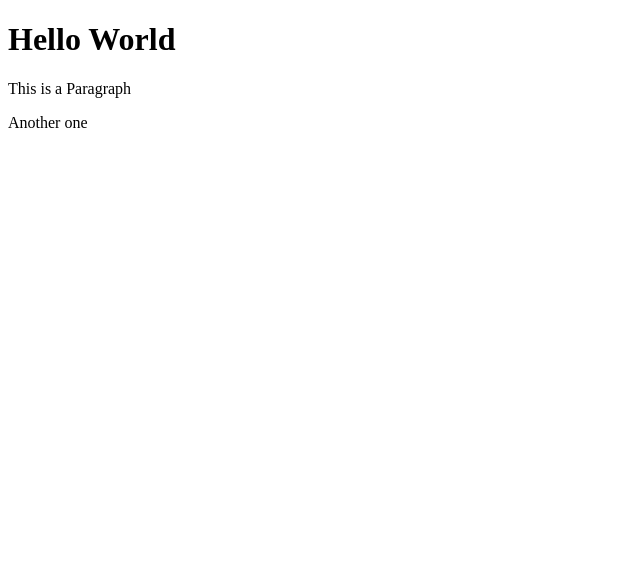
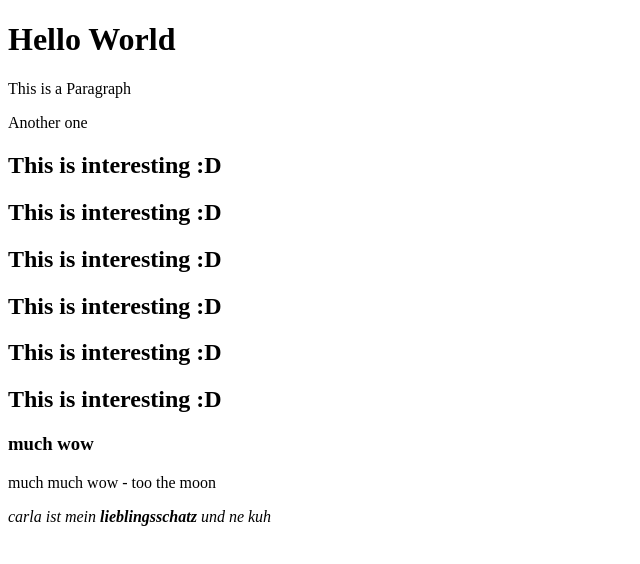
Before and after one commit to justalittlemoh/git-test, a website: page index.html in a window 1280 px wide. Shown: the whole page, without its empty margins (0-640 px from the left). Drawn offline with Linux system fonts and the light colour scheme.

Commit message:
Using NPM

```diff
--- a/index.html
+++ b/index.html
@@ -4,6 +4,16 @@
         <h1>Hello World</h1>
         <p>This is a Paragraph  </p>
         <p>Another one</p>
+
+        <h2>This is interesting :D</h2>
+        <h2>This is interesting :D</h2>
+        <h2>This is interesting :D</h2>
+        <h2>This is interesting :D</h2>
+        <h2>This is interesting :D</h2>
+        <h2>This is interesting :D</h2>
+        <h3>much wow</h3>
+        <p>much much wow - too the moon  </p>
+        <p><em>carla ist mein <b>lieblingsschatz</b> und ne kuh</em></p>
     </body>
 
 </html>
```
Also changed, not shown: package.json (added, +21 -0 lines), 2 other files.
